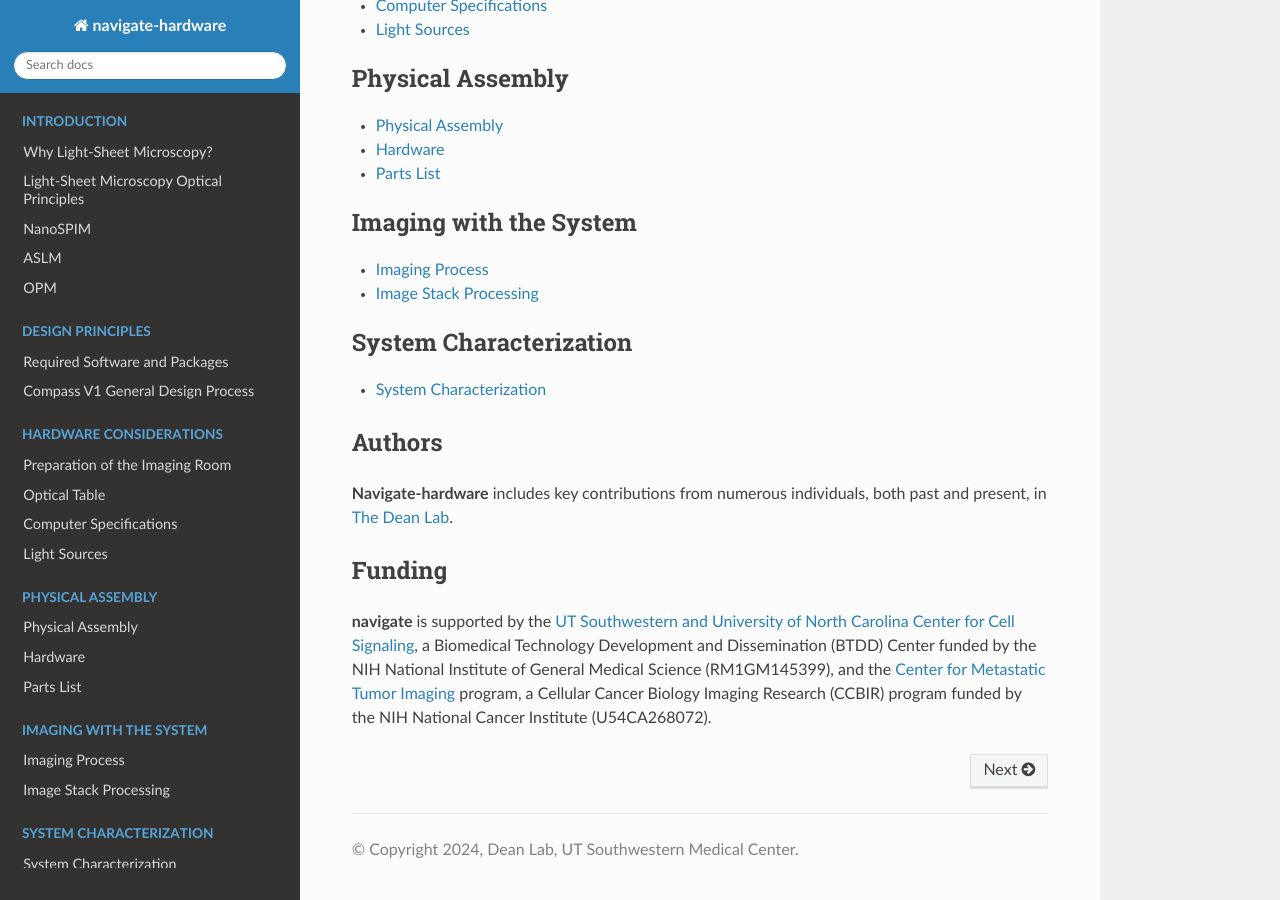
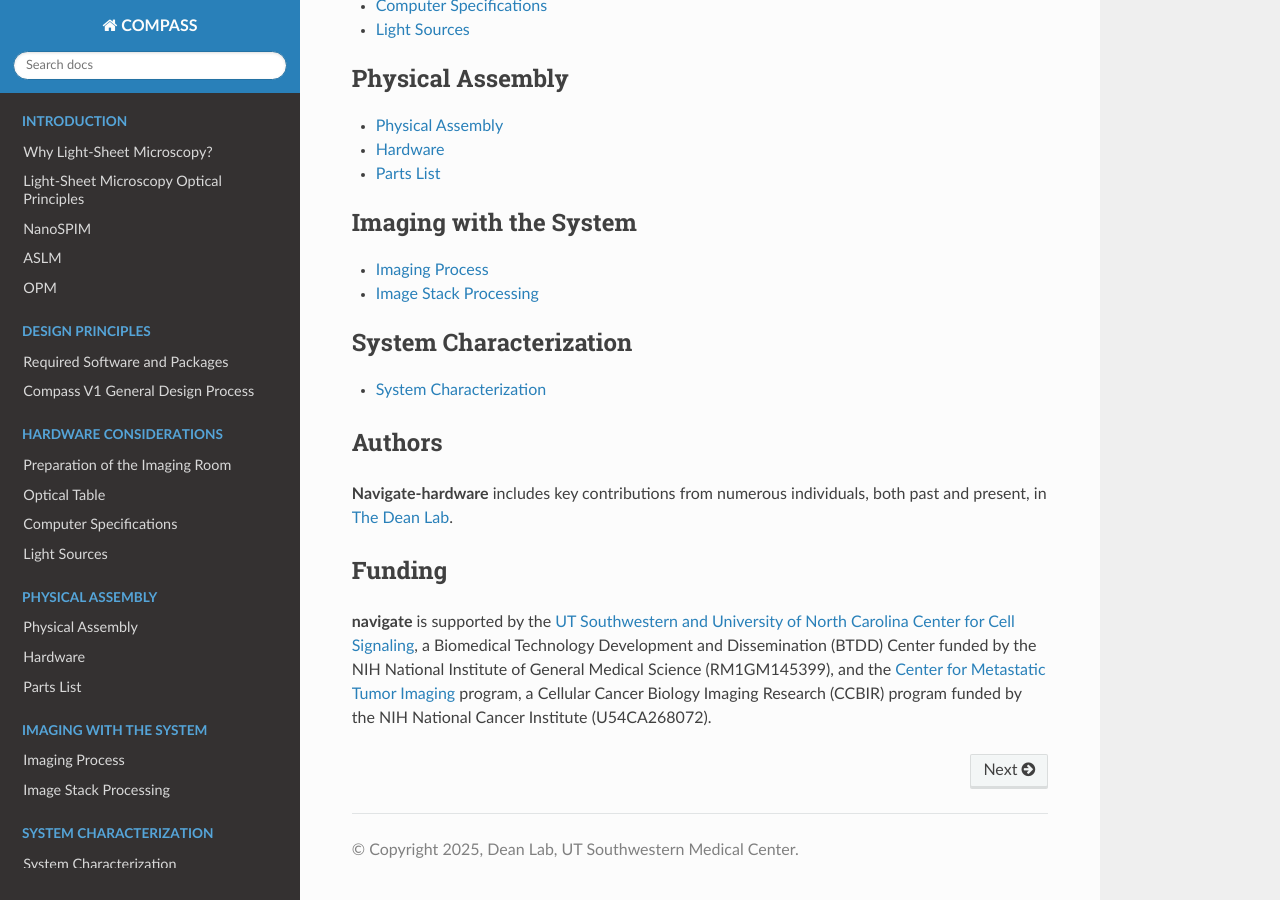
Before and after one commit to TheDeanLab/COMPASS, a Sphinx documentation site: the page built from docs/source/index.rst, in a window 1280 px wide and 900 px high, scrolled down 1216 px. Built offline with Sphinx 7.4.7 and the Read the Docs theme 3.1.0, drawn with Linux system fonts in a browser that asks for light colours; pages that are not in the unit, such as notebooks, are missing from menus.

Commit message:
Misc. Naming

```diff
--- a/docs/source/conf.py
+++ b/docs/source/conf.py
@@ -19,8 +19,8 @@ import sys
 
 # -- Project information -----------------------------------------------------
 
-project = "navigate-hardware"
-copyright = "2024, Dean Lab, UT Southwestern Medical Center"
+project = "COMPASS"
+copyright = "2025, Dean Lab, UT Southwestern Medical Center"
 author = "Dean Lab, UT Southwestern Medical Center"
 
 # The full version, including alpha/beta/rc tags
@@ -120,7 +120,7 @@ latex_elements = {'preamble': r'''
                   'extraclassoptions': 'openany,oneside'}
 
 latex_documents = [
-  ('index', 'navigate-hardware.tex', 'navigate-hardware Documentation',
+  ('index', 'compass.tex', 'COMPASS Documentation',
    'Dean Lab, UT Southwestern Medical Center', 'manual', True),
 ]
 
--- a/pyproject.toml
+++ b/pyproject.toml
@@ -3,8 +3,8 @@ requires = ["setuptools>=43.0.0"]
 build-backend = "setuptools.build_meta"
 
 [project]
-name = "navigate-hardware"
-description = "Open source light-sheet fluorescence microscopy."
+name = "COMPASS"
+description = "Cost-Effective, Open-Source, Light-Sheet Microscopy Solutions."
 authors = [{name = "The Dean Lab, UT Southwestern Medical Center"}]
 readme = "README.md"
 license = {file = "LICENSE.md"}
@@ -31,7 +31,7 @@ docs = [
 ]
 
 [project.urls]
-Source = "https://github.com/TheDeanLab/navigate-hardware"
+Source = "https://github.com/TheDeanLab/compass"
 
 [tool.setuptools.dynamic]
 version = {file = "VERSION"}
```
Also changed, not shown: .github/ISSUE_TEMPLATE/issue-report.md, 1 other file.
